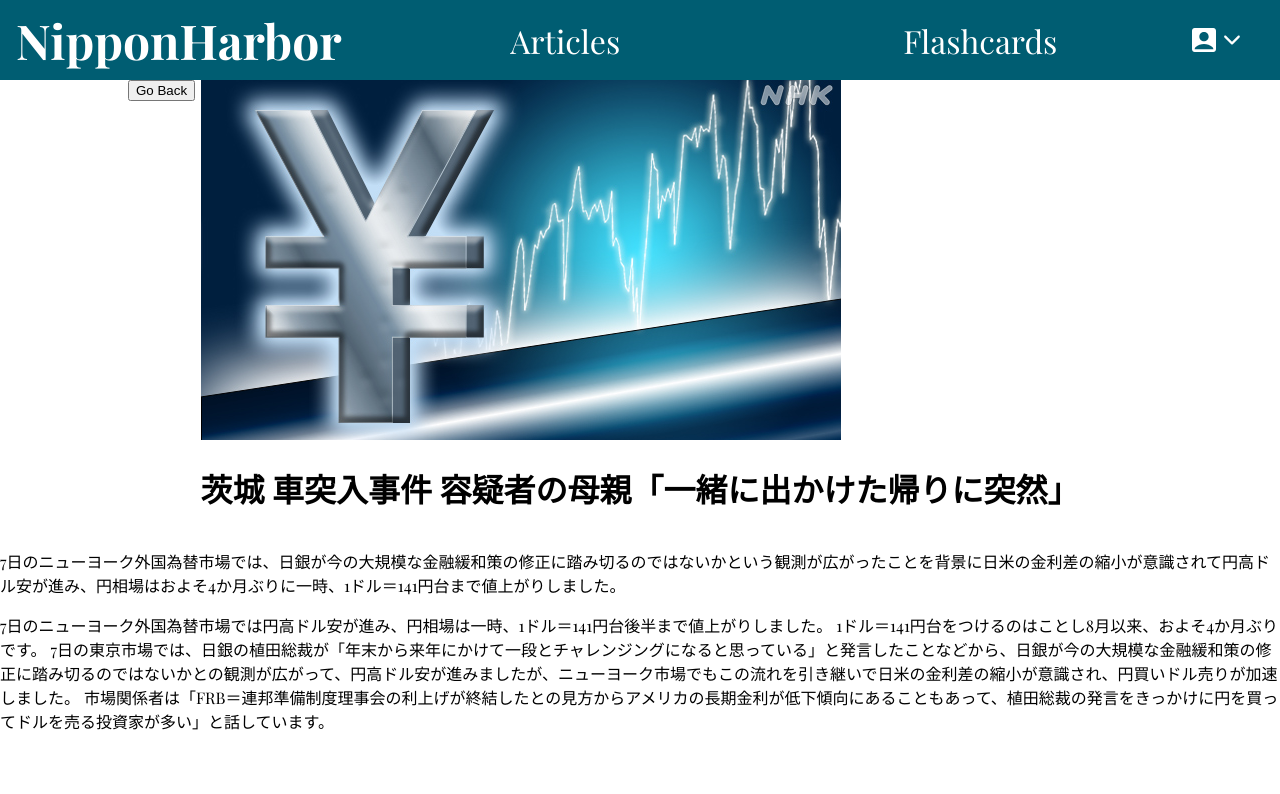
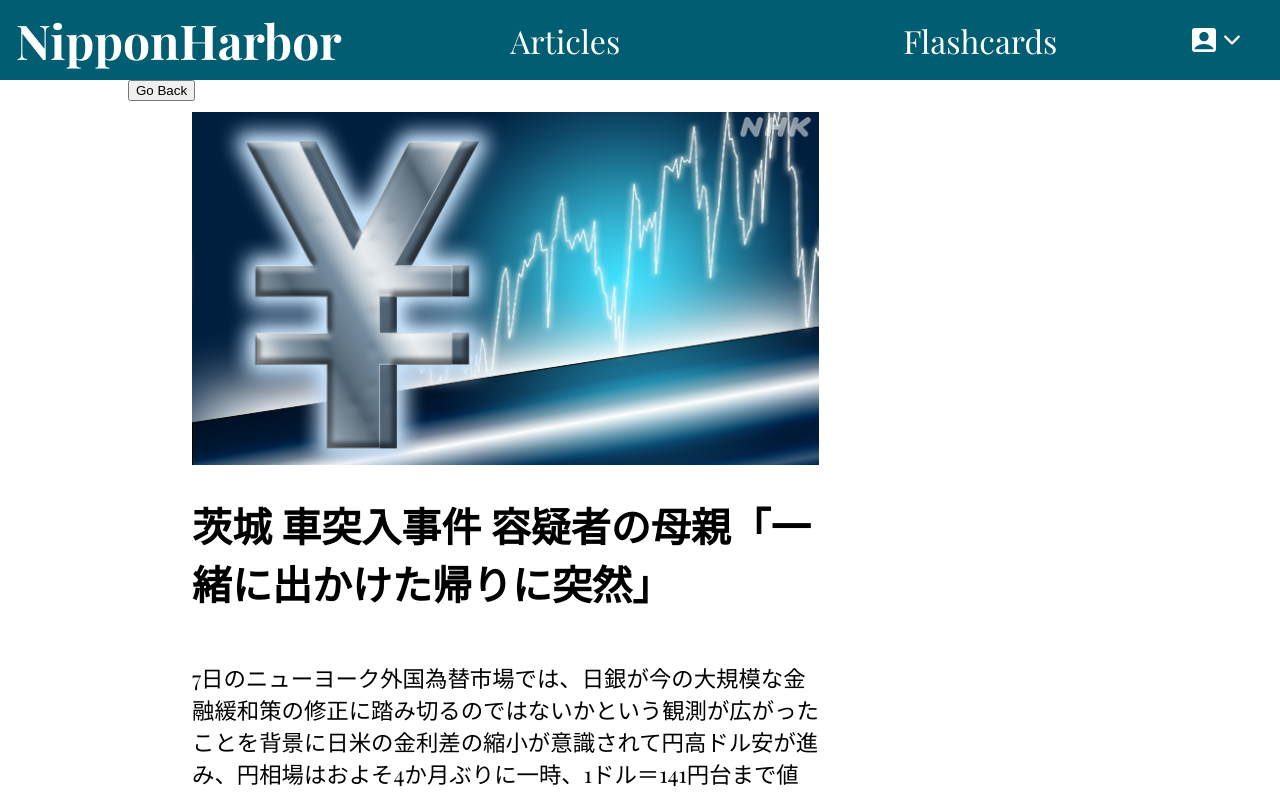
Before and after one commit to zach28attack/NipponHarbor, a React (Vite) app in the folder client/: page /articles/show in a window 1280 px wide. Shown: the top 794 px of the page. Built offline with nearby package versions, Linux system fonts and the light colour scheme; a web font is replaced by a local one.

Commit message:
style show page

```diff
--- a/client/src/pages/ArticleShow.module.css
+++ b/client/src/pages/ArticleShow.module.css
@@ -14,4 +14,20 @@
   display: flex;
   flex-direction: column;
   align-items: center;
+  margin-top: 2em;
+  width: 70%;
 }
+.article header {
+  width: 100%;
+}
+.article img,
+h1,
+p {
+  width: 70%;
+}
+.article h1 {
+  font-size: 2.5em;
+}
+.article section p {
+  font-size: 1.4em;
+}
```
